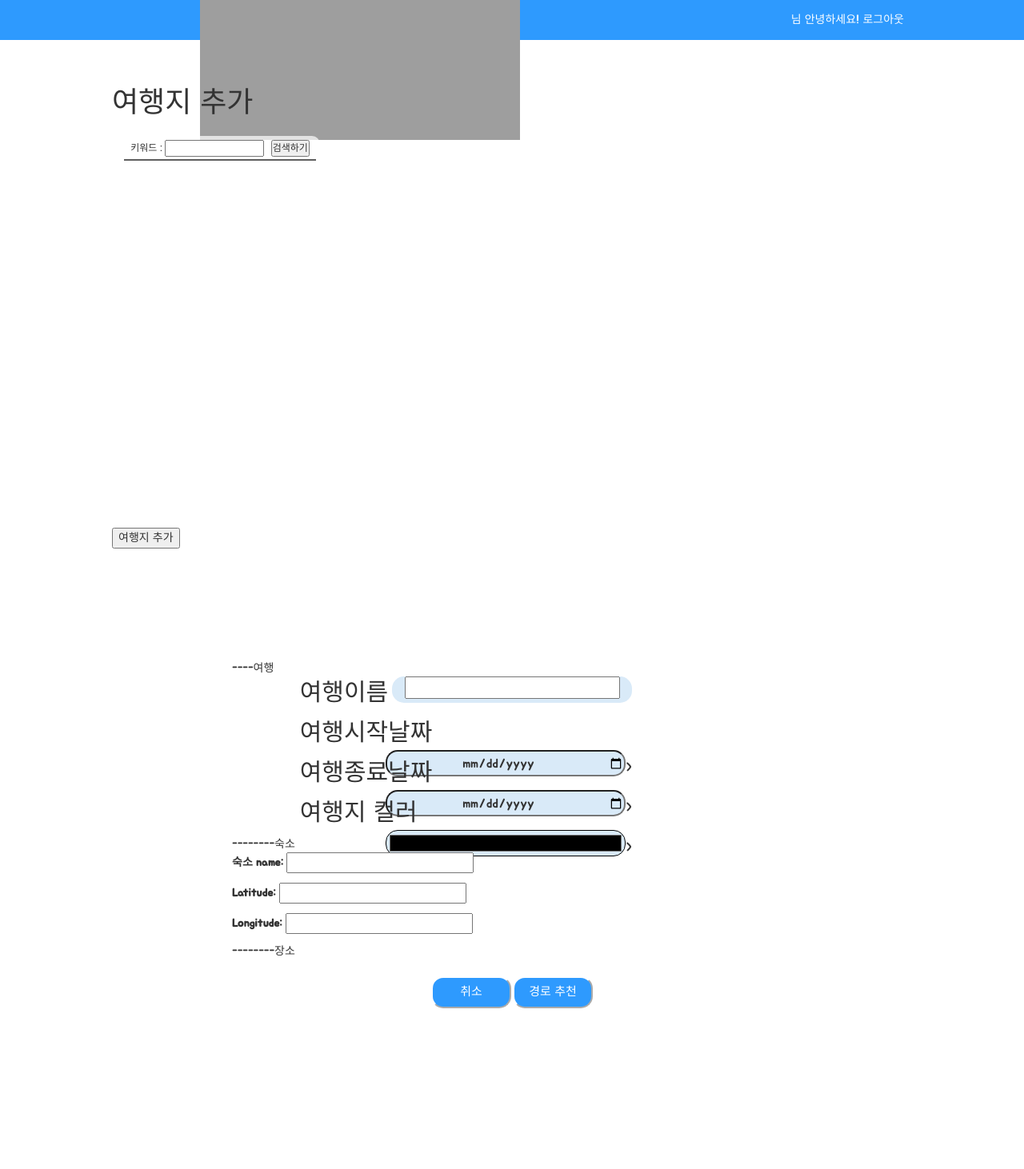
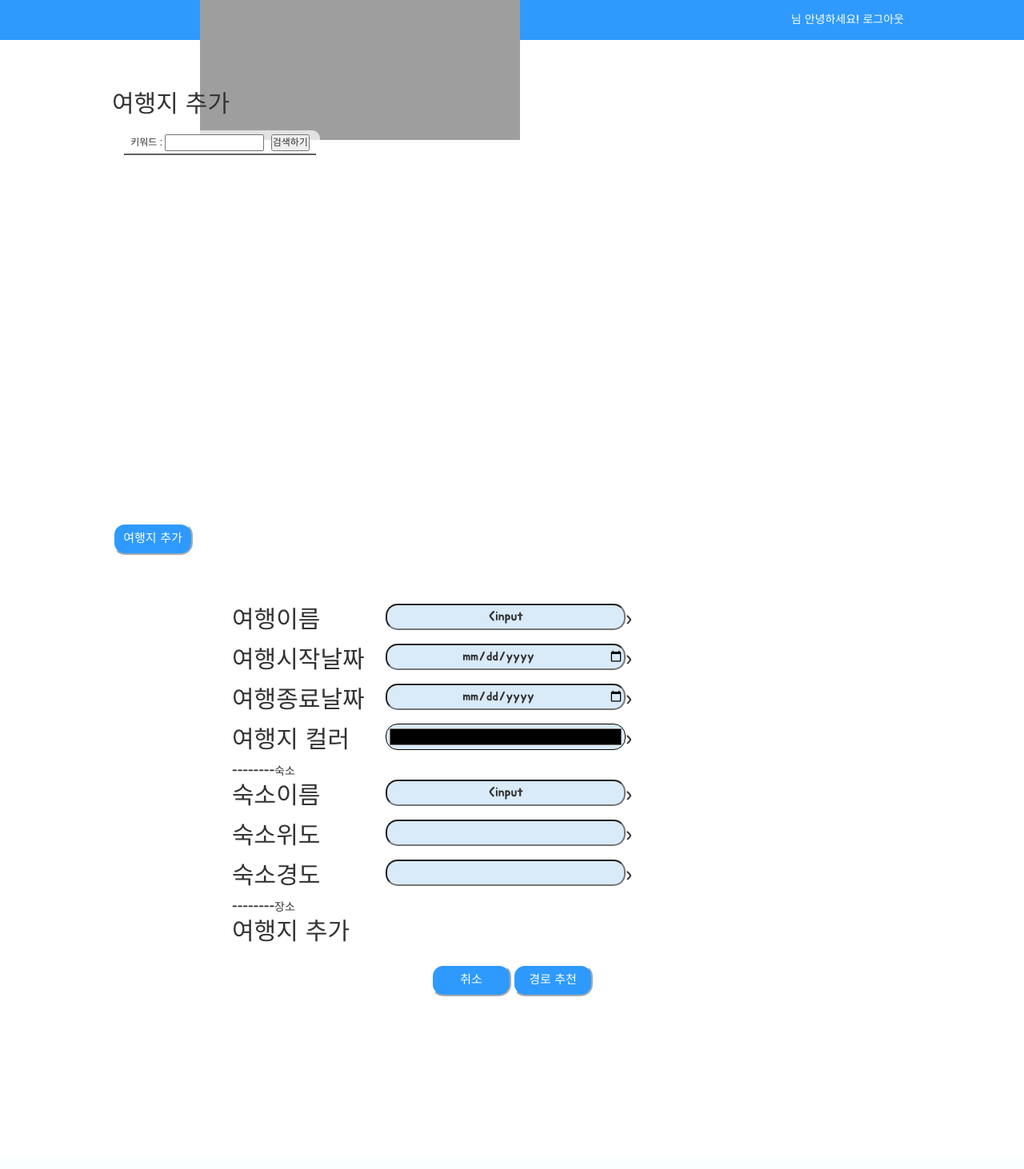
Before and after one commit to soyeonnnb/climbers_planned, a Django app: page /travels/createtravel/ in a window 1280 px wide. Shown: the whole page at 80% size. After the commit the page ends 1246 px from the top, so only its background shows below. Run offline with Django 4.2, Linux system fonts and the light colour scheme; the visitor is signed in with stand-in values (Sample User, id 1); some libraries are stand-ins or nearby versions; grey boxes are pictures that could not be loaded.

Commit message:
Update createtravel.html

```diff
--- a/templates/travels/createtravel.html
+++ b/templates/travels/createtravel.html
@@ -2,7 +2,7 @@
 {% load static %}
 {% block page_title %}여행지 추가{% endblock page_title %}
 {% block content %}
-<h1>여행지 추가</h1>
+<div class="title">여행지 추가</div>
 
 <div class="map_wrap">
     <div id="map" style="width:100%;height:100%;position:relative;overflow:hidden;"></div>
@@ -28,37 +28,43 @@
     <span id="click-result__lat" style="display:none;"></span>
     <span id="click-result__lng" style="display:none;"></span>
 </cl>
-<button type="button" class="placeformset_place_button">여행지 추가</button>
+<button type="button" class="placeformset_place_button act">여행지 추가</button>
 
-    <div class="table">
+<div class="table">
 <form action="" method="post">
     {%csrf_token%}
-  <br>
-    <br>
-    <br>
-    <br>
-    ----여행
-    <div class="check-table">
+        <div class="add-check-table">
             <span class="textline">여행이름</span>
-            <div class="textbar">
-                {{travelform.name}}
-            </div>
+            <input type="text" class="textbar" value={{travelform.name}}>
         </div>
-        <div class="check-table">
+        <div class="add-check-table">
             <span class="textline">여행시작날짜</span>
             <input type="date" class="textbar" value={{travelform.start_date}}>
         </div>
-        <div class="check-table">
+        <div class="add-check-table">
             <span class="textline">여행종료날짜</span>
             <input type="date" class="textbar" value={{travelform.end_date}}>
         </div>
-        <div class="check-table">
+        <div class="add-check-table">
             <span class="textline">여행지 컬러</span>
             <input type="color" class="textbar" value={{travelform.color}}>
         </div>
     --------숙소
-    {{lodgingform.as_p}}
+    <div class="add-check-table">
+        <span class="textline">숙소이름</span>
+        <input type="text" class="textbar" value={{lodgingform.name}}>
+    </div>
+    <div class="add-check-table">
+        <span class="textline">숙소위도</span>
+        <input type="number" class="textbar" value={{lodgingform.latitude}}>
+    </div>
+    <div class="add-check-table">
+        <span class="textline">숙소경도</span>
+        <input type="number" class="textbar" value={{lodgingform.longitude}}>
+    </div>
     --------장소
+<div class="add-check-table">
+    <span class="textline">여행지 추가</span>
     {{placeformset.management_form}}
     <div id="placeformset">
         {% for form in placeformset %}
@@ -67,11 +73,12 @@
         </p>
         {% endfor %}
     </div>
-
+</div>
     <div class="button-table">
             <button class="act" onclick="history.back()">취소</button>
             <button type='submit' class="act">경로 추천</button>
     </div>
+
 </form>
 </div>
 <br>
```
